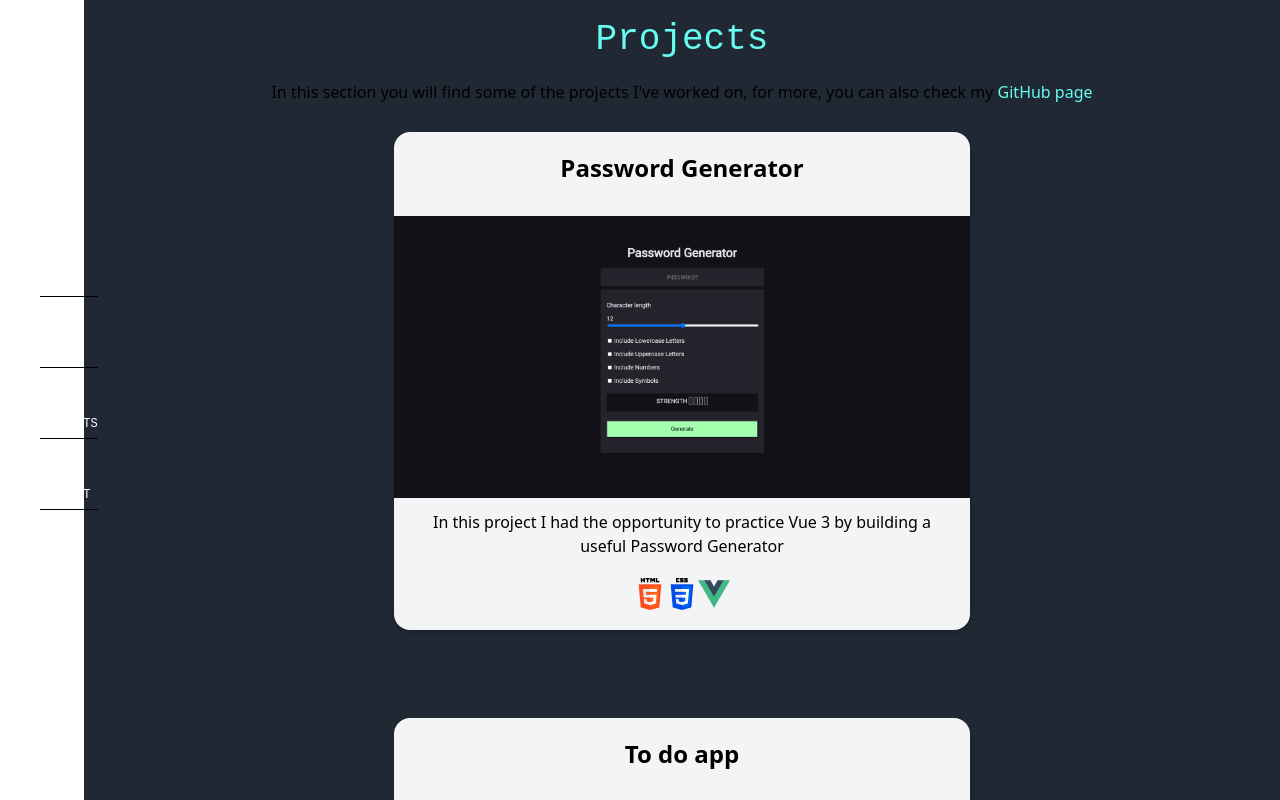
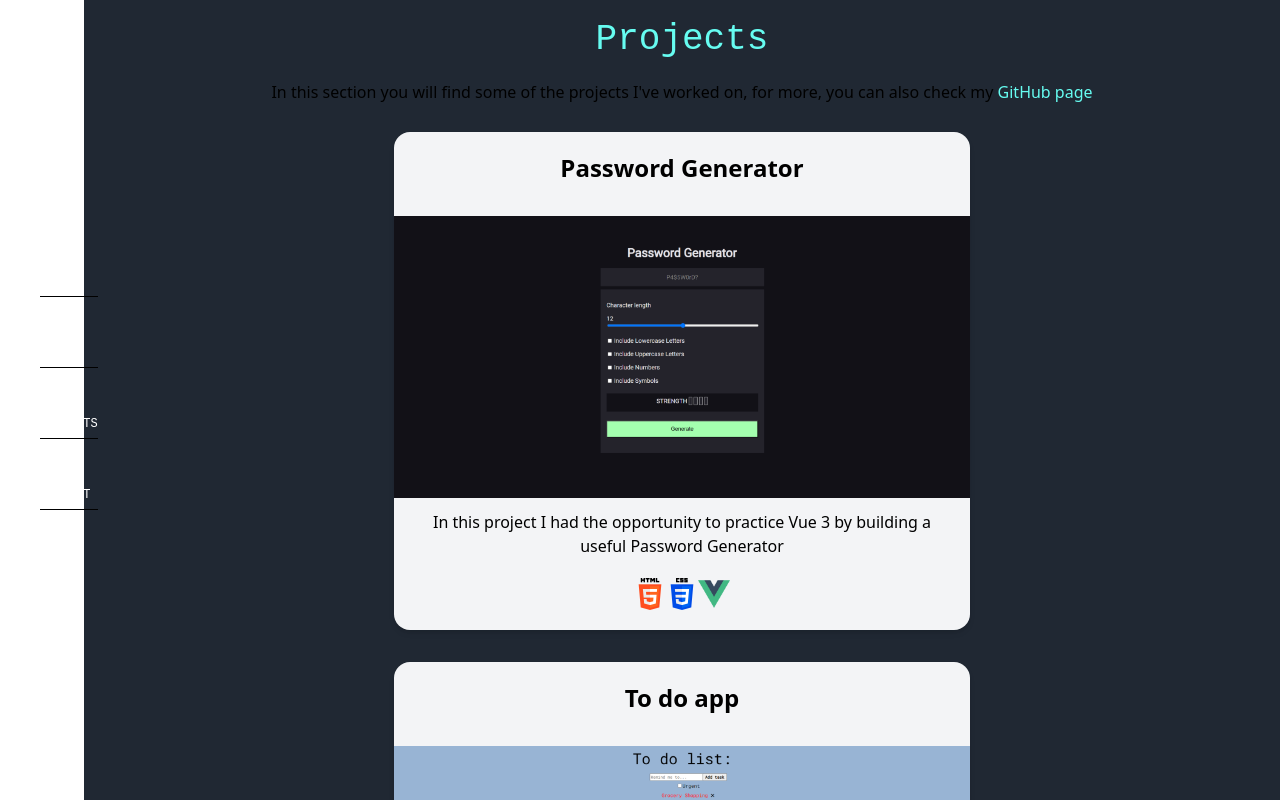
Before and after one commit to cfcmeireles/Portfolio-Carina, a Nuxt app: page /projects in a window 1280 px wide. Shown: the top 800 px of the page. Built offline with nearby package versions, Linux system fonts and the light colour scheme.

Commit message:
fix index main component height

```diff
--- a/pages/index.vue
+++ b/pages/index.vue
@@ -1,6 +1,6 @@
 <template>
   <main class="h-screen flex items-center justify-center">
-    <div class="text-center" style="height: 50vh">
+    <div class="text-center" style="height: 500px">
       <transition name="fade">
         <img class="w-52" v-if="showPhoto" src="../assets/kina_avatar.png" />
       </transition>
--- a/pages/projects.vue
+++ b/pages/projects.vue
@@ -1,6 +1,6 @@
 <template>
   <body class="bg-darkblue">
-    <main class="flex content-center justify-center">
+    <main class="h-full flex items-center justify-center">
       <div class="text-center mb-24">
         <h1 class="text-lightblue text-4xl font-mono my-5">Projects</h1>
         <p class="my-4 font-rubik">
@@ -14,7 +14,7 @@
           >
         </p>
         <div
-          class="flex flex-col items-center lg:grid grid-cols-2 flex-wrap justify-center items-start gap-x-14 gap-y-14"
+          class="flex flex-col items-center lg:grid lg:grid-cols-2 lg:flex-wrap lg:justify-center lg:items-start lg:gap-x-14 lg:gap-y-14"
         >
           <a
             href="https://github.com/cfcmeireles/Password-generator"
```
